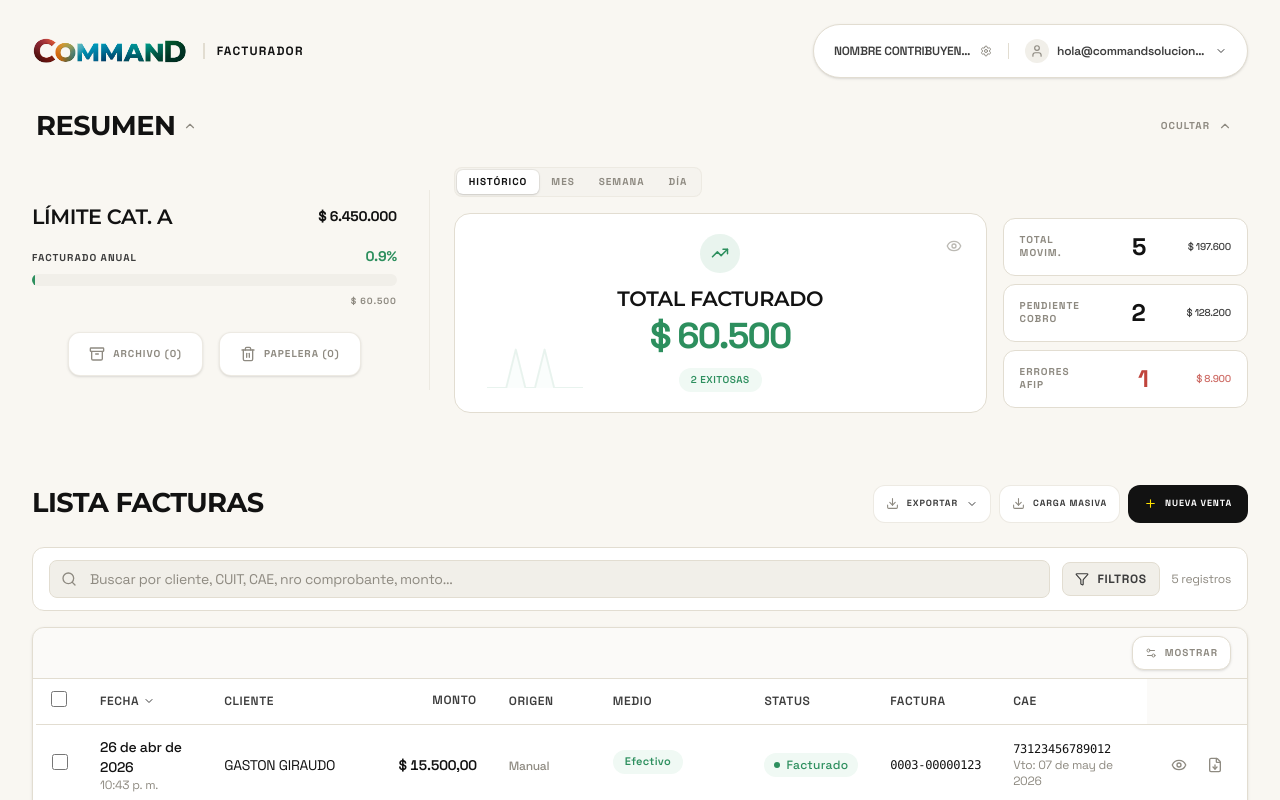
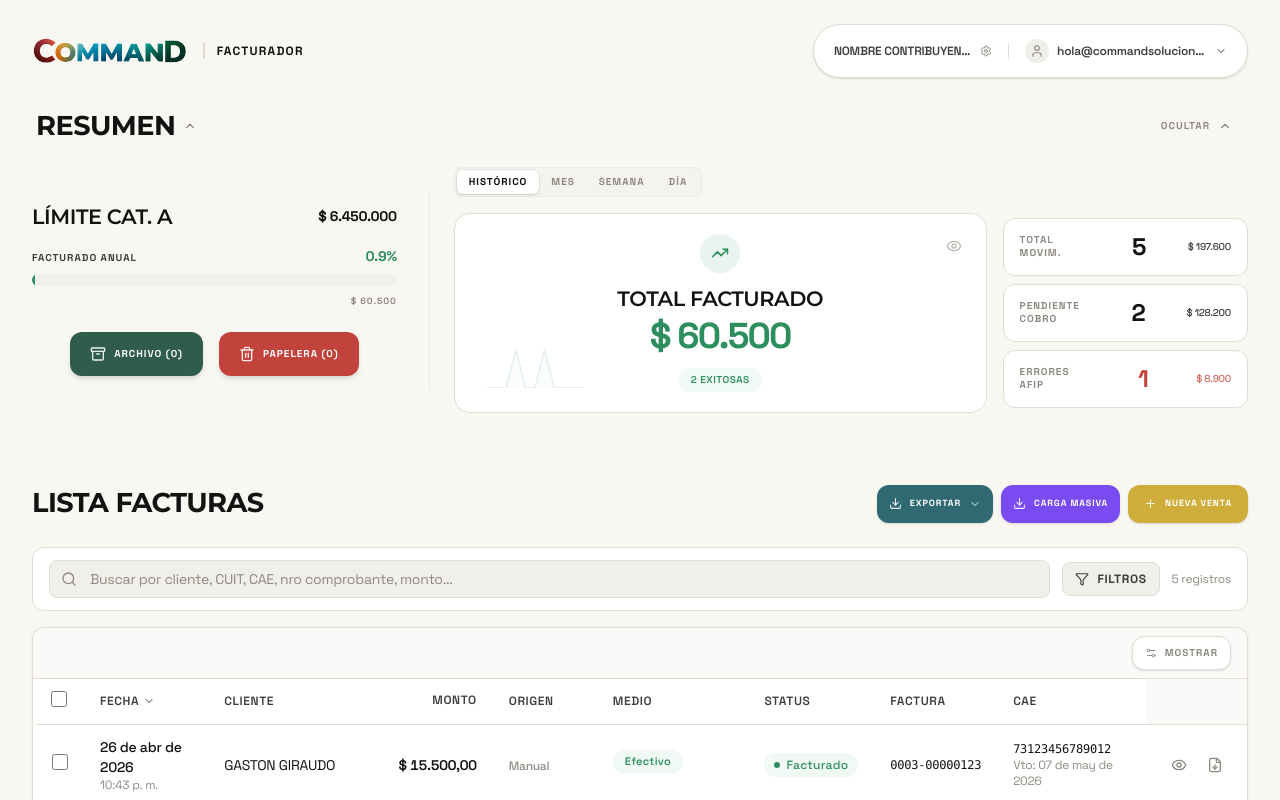
Before and after one commit to curiosidadparlante-jpg/demofacturador, a React (Vite) app: page / in a window 1280 px wide. Shown: the top 800 px of the page. Built offline with nearby package versions, Linux system fonts and the light colour scheme.

Commit message:
style: apply custom color palette to action buttons

```diff
--- a/src/components/StatsCards.jsx
+++ b/src/components/StatsCards.jsx
@@ -134,19 +134,19 @@ export default function StatsCards({ ventas, onCardClick }) {
             <div className="flex items-center justify-center gap-4">
               <button
                 onClick={() => onCardClick('Archivo', archivadasAll, 'all')}
-                className="flex flex-col sm:flex-row items-center justify-center h-[44px] px-5 bg-white border border-border/60 rounded-xl hover:bg-blue-subtle text-text-muted hover:text-blue hover:border-blue/30 transition-all cursor-pointer group whitespace-nowrap shadow-sm"
+                className="flex flex-col sm:flex-row items-center justify-center h-[44px] px-5 bg-[#2f5c4d] text-white rounded-xl hover:bg-[#2f5c4d]/90 hover:-translate-y-0.5 transition-all cursor-pointer group whitespace-nowrap shadow-md"
                 title="Ver Archivo"
               >
-                <Archive size={16} />
+                <Archive size={16} className="text-white/90" />
                 <span className="ml-0 sm:ml-2 mt-1 sm:mt-0 text-[10px] font-bold uppercase tracking-widest">Archivo ({archivadasAll.length})</span>
               </button>
 
               <button
                 onClick={() => onCardClick('LISTADO_PAPELERA', borradasAll, 'all')}
-                className="flex flex-col sm:flex-row items-center justify-center h-[44px] px-5 bg-white border border-border/60 rounded-xl hover:bg-red-subtle text-text-muted hover:text-red hover:border-red/30 transition-all cursor-pointer group whitespace-nowrap shadow-sm"
+                className="flex flex-col sm:flex-row items-center justify-center h-[44px] px-5 bg-[#c1433c] text-white rounded-xl hover:bg-[#c1433c]/90 hover:-translate-y-0.5 transition-all cursor-pointer group whitespace-nowrap shadow-md"
                 title="Ver Papelera"
               >
-                <Trash2 size={16} />
+                <Trash2 size={16} className="text-white/90" />
                 <span className="ml-0 sm:ml-2 mt-1 sm:mt-0 text-[10px] font-bold uppercase tracking-widest">Papelera ({borradasAll.length})</span>
               </button>
             </div>
--- a/src/pages/Home.jsx
+++ b/src/pages/Home.jsx
@@ -639,11 +639,11 @@ export default function Home() {
               <div className="relative w-full md:w-auto">
                 <button
                   onClick={() => setExportMenuOpen(!exportMenuOpen)}
-                  className="flex items-center justify-center gap-2 px-3 py-2 rounded-xl bg-white border border-border/60 text-text-secondary text-[9px] font-bold uppercase tracking-widest md:hover:-translate-y-1 md:hover:shadow-lg hover:border-blue/30 hover:text-blue transition-all cursor-pointer w-full md:w-auto h-[38px]"
+                  className="flex items-center justify-center gap-2 px-3 py-2 rounded-xl bg-[#316973] text-white text-[9px] font-bold uppercase tracking-widest md:hover:-translate-y-0.5 md:hover:shadow-md hover:bg-[#316973]/90 transition-all cursor-pointer w-full md:w-auto h-[38px] shadow-sm border-none"
                 >
-                  <Download size={13} className="text-text-muted" />
+                  <Download size={13} className="text-white/90" />
                   <span className="truncate">Exportar</span>
-                  <ChevronDown size={12} className={`transition-transform duration-200 ${exportMenuOpen ? 'rotate-180' : ''}`} />
+                  <ChevronDown size={12} className={`transition-transform duration-200 ${exportMenuOpen ? 'rotate-180' : ''} text-white/90`} />
                 </button>
                 {exportMenuOpen && (
                   <>
@@ -669,9 +669,9 @@ export default function Home() {
 
               <button
                 onClick={() => setBulkImportModalOpen(true)}
-                className="flex items-center justify-center gap-2 px-3 py-2 rounded-xl bg-white border border-border/60 text-text-secondary text-[9px] font-bold uppercase tracking-widest md:hover:-translate-y-1 md:hover:shadow-lg hover:border-blue/30 hover:text-blue transition-all cursor-pointer w-full md:w-auto h-[38px]"
+                className="flex items-center justify-center gap-2 px-3 py-2 rounded-xl bg-[#7a4bf0] text-white text-[9px] font-bold uppercase tracking-widest md:hover:-translate-y-0.5 md:hover:shadow-md hover:bg-[#7a4bf0]/90 transition-all cursor-pointer w-full md:w-auto h-[38px] shadow-sm border-none"
               >
-                <Download size={13} className="text-text-muted" />
+                <Download size={13} className="text-white/90" />
                 Carga Masiva
               </button>
 
@@ -679,13 +679,13 @@ export default function Home() {
                 onClick={() => setAddModalOpen(true)}
                 className="
                   flex items-center justify-center gap-2 px-4 py-2 rounded-xl
-                  bg-text-primary text-white text-[9px] font-bold uppercase tracking-widest
-                  md:hover:-translate-y-1 hover:shadow-lg md:hover:shadow-xl hover:shadow-black/20
+                  bg-[#cfad3b] text-white text-[9px] font-bold uppercase tracking-widest
+                  md:hover:-translate-y-0.5 hover:shadow-md hover:bg-[#cfad3b]/90
                   transition-all duration-300 cursor-pointer w-full md:w-auto h-[38px]
-                  col-span-2 md:col-span-1
+                  col-span-2 md:col-span-1 shadow-sm border-none
                 "
               >
-                <Plus size={13} className="text-yellow" />
+                <Plus size={13} className="text-white/90" />
                 Nueva Venta
               </button>
             </div>
```
